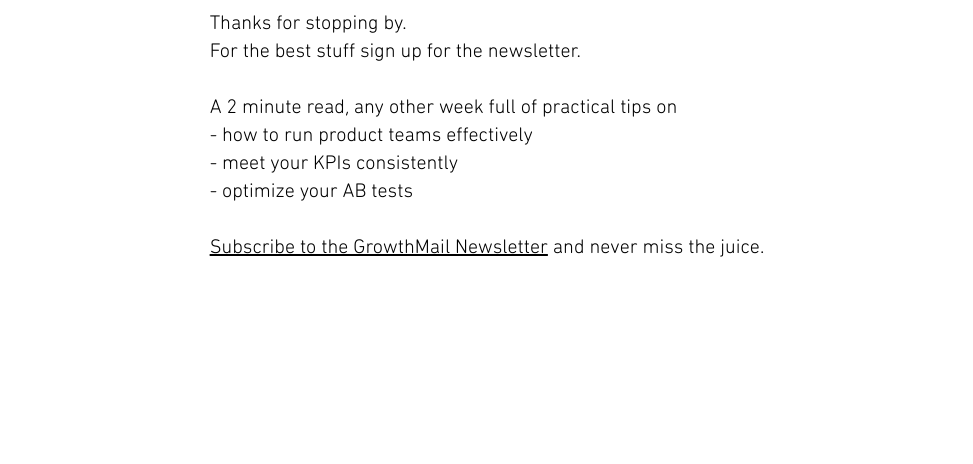
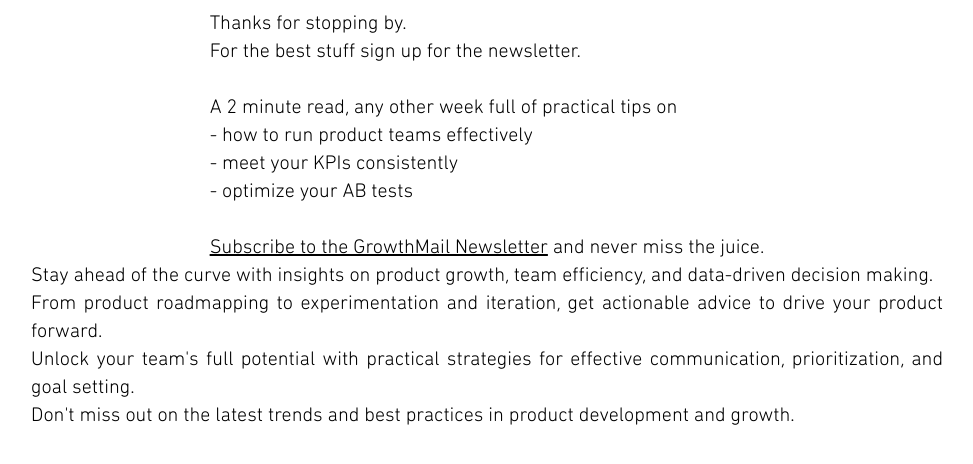
Before and after one commit to oba2311/2024simpleSite, a website: page index.html in a window 1280 px wide. Shown: the part 88-552 px from the top of the page, without its empty margins (153-1126 px from the left). Drawn offline with Linux system fonts and the light colour scheme.

Commit message:
updated package.json so it works now with `npm run dev`

```diff
--- a/index.html
+++ b/index.html
@@ -47,6 +47,15 @@
             and never miss the
             juice.
         </div>
+        <div class="mx-auto inline-block text-justify" style="font-family: 'DIN Next', sans-serif; font-size: 20px;">
+            <p>Stay ahead of the curve with insights on product growth, team efficiency, and data-driven decision
+                making.</p>
+            <p>From product roadmapping to experimentation and iteration, get actionable advice to drive your product
+                forward.</p>
+            <p>Unlock your team's full potential with practical strategies for effective communication, prioritization,
+                and goal setting.</p>
+            <p>Don't miss out on the latest trends and best practices in product development and growth.</p>
+        </div>
 </body>
 
 </html>
--- a/package.json
+++ b/package.json
@@ -1,8 +1,8 @@
 {
 	"scripts": {
-		"dev": "tailwindcss -i ./styles.css -o ./dist/output.css"
+		"dev": "tailwindcss -i ./styles.css -o ./dist/output.css && live-server ./"
 	},
 	"dependencies": {
-		"tailwindcss": "^3.4.1"
+		"tailwindcss": "^3.4.10"
 	}
 }
```
Also changed, not shown: dist/output.css, 1 other file.
